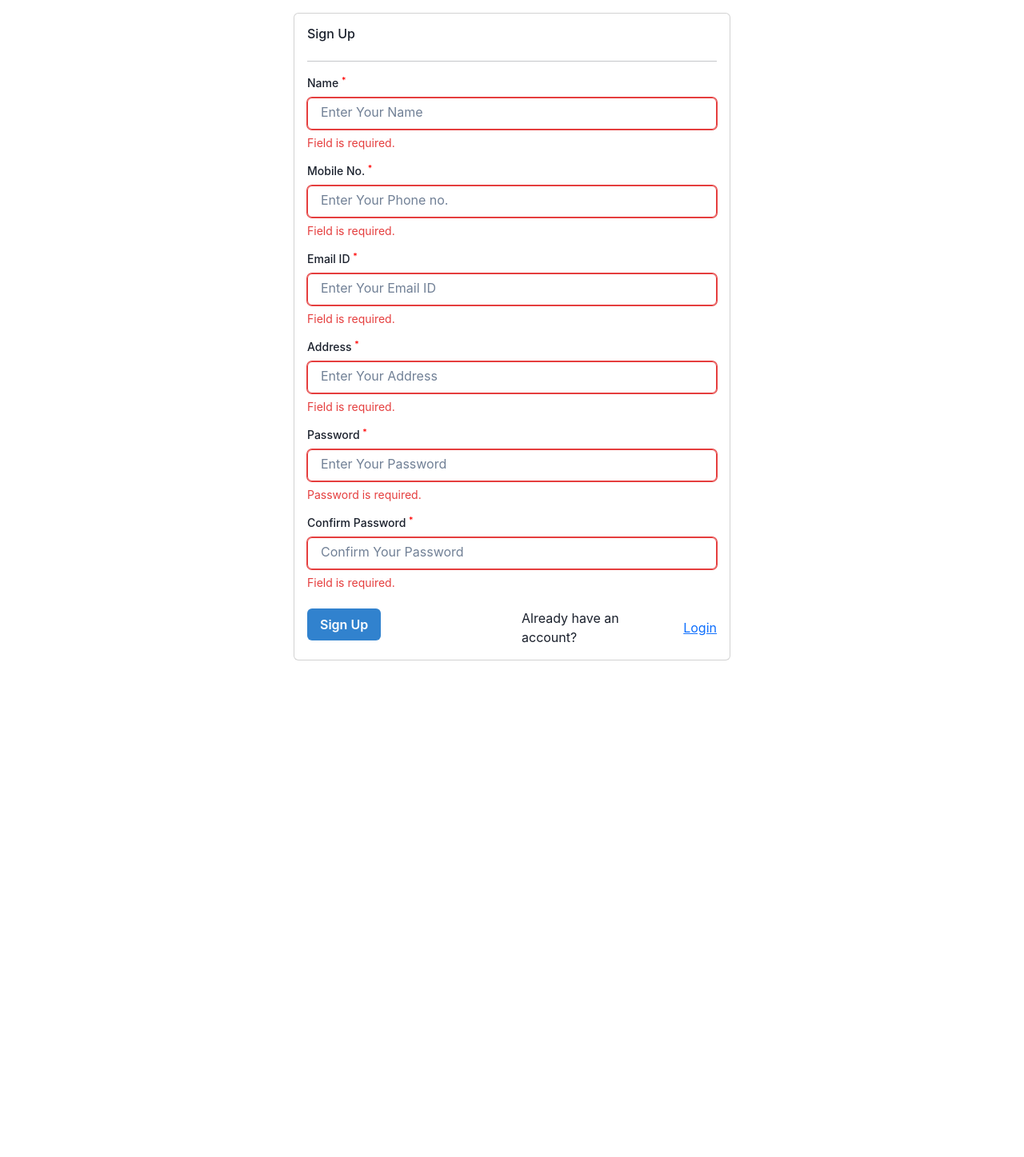
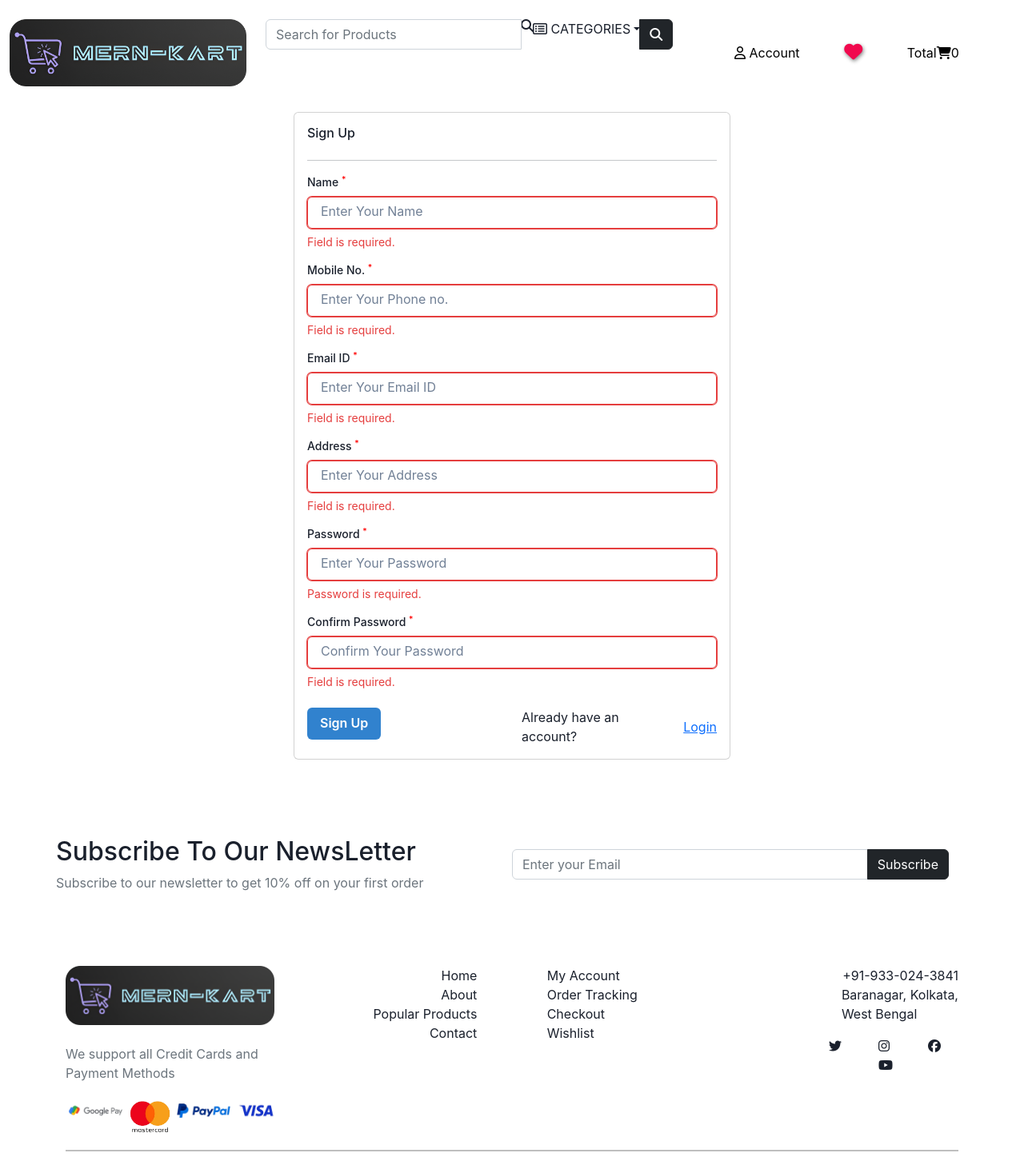
Before and after one commit to Dev1903/MERN_ECOMMERCE, a React (Create React App) app in the folder client/: page /signUp in a window 1280 px wide. Shown: the top 1447 px of the page at 80% size. Before the commit the page ends 826 px from the top, so only its background shows below. Built offline with nearby package versions, Linux system fonts and the light colour scheme.

Commit message:
loginsignup change

```diff
--- a/client/src/components/UserLogin.jsx
+++ b/client/src/components/UserLogin.jsx
@@ -6,6 +6,8 @@ import Swal from 'sweetalert2';
 import { addUser, loginUser } from "../service/api.js";
 import { Link } from "react-router-dom";
 
+import Searchbar from "./Searchbar.jsx";
+import { Newsletter, Footer } from "./Footer.jsx";
 const SignUp = () => {
 
     // Existing state for user information
@@ -158,6 +160,11 @@ const SignUp = () => {
 
     return (
         <ChakraProvider>
+        <div className="container-fluid">
+                <div className="row searchbar">
+                    <Searchbar />
+                </div>
+
                 <div className="container main pt-3">
                 <div className="row">
                     <div className="col-12 col-md-3"></div>
@@ -301,6 +308,16 @@ const SignUp = () => {
                     <div className="col-12 col-md-3"></div>
                 </div>
             </div>
+
+                <div className="row footer mt-5">
+                    <Newsletter />
+                    <Footer />
+                </div>
+            </div>
+
+
+
+
         </ChakraProvider>
     )
 }
@@ -375,9 +392,14 @@ const Login = () => {
 
     return (
         <ChakraProvider>
-            <div className="container main pt-3">
-                <div className="row">
-                    <div className="col-12 col-md-3"></div>
+            <div className="container-fluid">
+                <div className="row searchbar">
+                    <Searchbar />
+                </div>
+
+                <div className="container mt-5 ">
+                    <div className="row d-flex justify-content-center align-item-center">
+
                         <div className="col-12 col-md-6">
                             <div className="card p-3">
                                 <h6>Login</h6>
@@ -423,7 +445,7 @@ const Login = () => {
                                         )}
                                     </FormControl>
 
-                                <div className="row mt-4">
+                                    <div className="row mt-4 text-center">
                                         <div className="col-12">
                                             <Button onClick={submitData} colorScheme="blue">
                                                 Login
@@ -433,7 +455,12 @@ const Login = () => {
                                 </form>
                             </div>
                         </div>
-                    <div className="col-12 col-md-3"></div>
+                    </div>
+                </div>
+
+                <div className="row footer mt-5">
+                    <Newsletter />
+                    <Footer />
                 </div>
             </div>
         </ChakraProvider>
```
Lines whose indentation alone changed are shown as unchanged.
